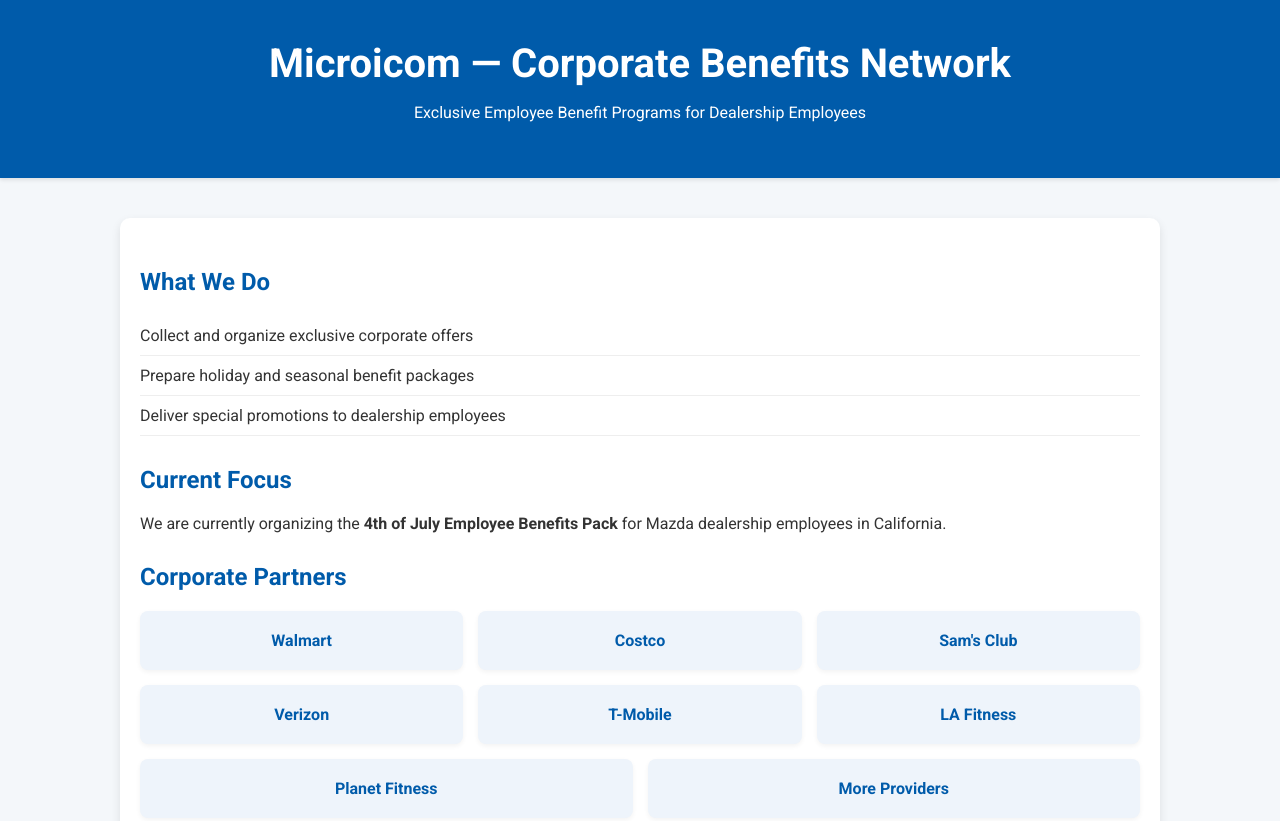
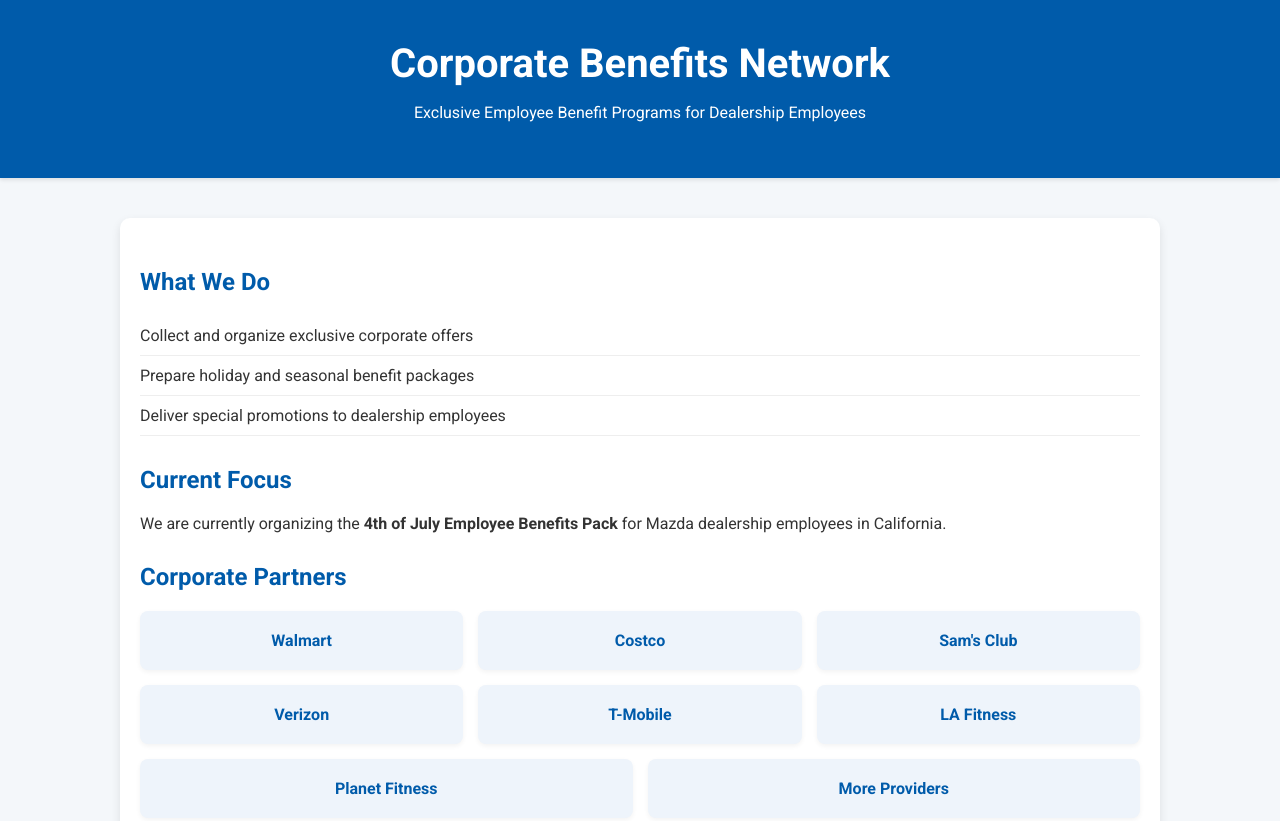
Before and after one commit to pilot9288/github.io, a plain HTML site: page index.html in a window 1280 px wide. Shown: the top 821 px of the page. Drawn offline with Linux system fonts and the light colour scheme.

Commit message:
Add files via upload

```diff
--- a/index.html
+++ b/index.html
@@ -4,7 +4,7 @@
 <head>
     <meta charset="UTF-8">
     <meta name="viewport" content="width=device-width, initial-scale=1.0">
-    <title>Microicom — Corporate Benefits Network</title>
+    <title>Corporate Benefits Network</title>
     <link href="https://fonts.googleapis.com/css2?family=Roboto:wght@400;700&display=swap" rel="stylesheet">
     <style>
         body {
@@ -79,7 +79,7 @@
 </head>
 <body>
     <header>
-        <h1>Microicom — Corporate Benefits Network</h1>
+        <h1>Corporate Benefits Network</h1>
         <p>Exclusive Employee Benefit Programs for Dealership Employees</p>
     </header>
 
```
